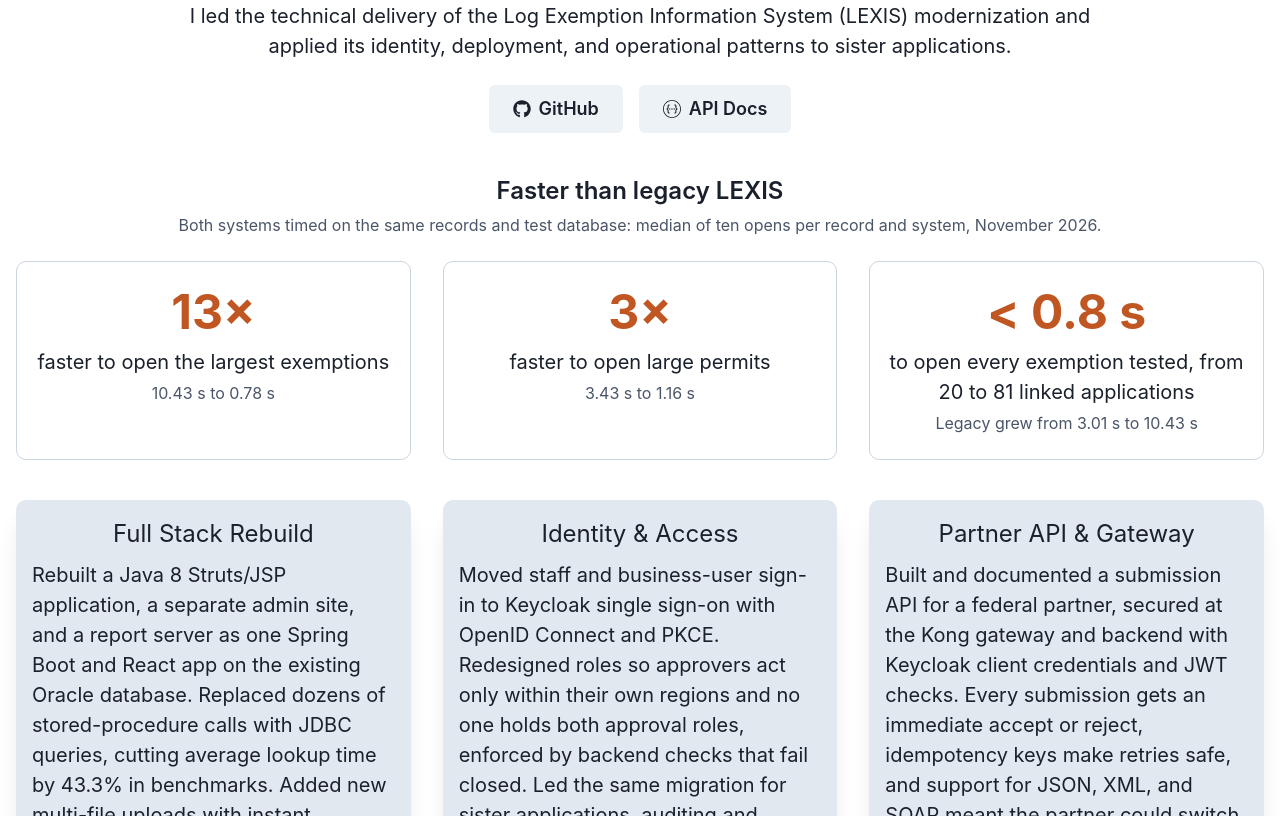
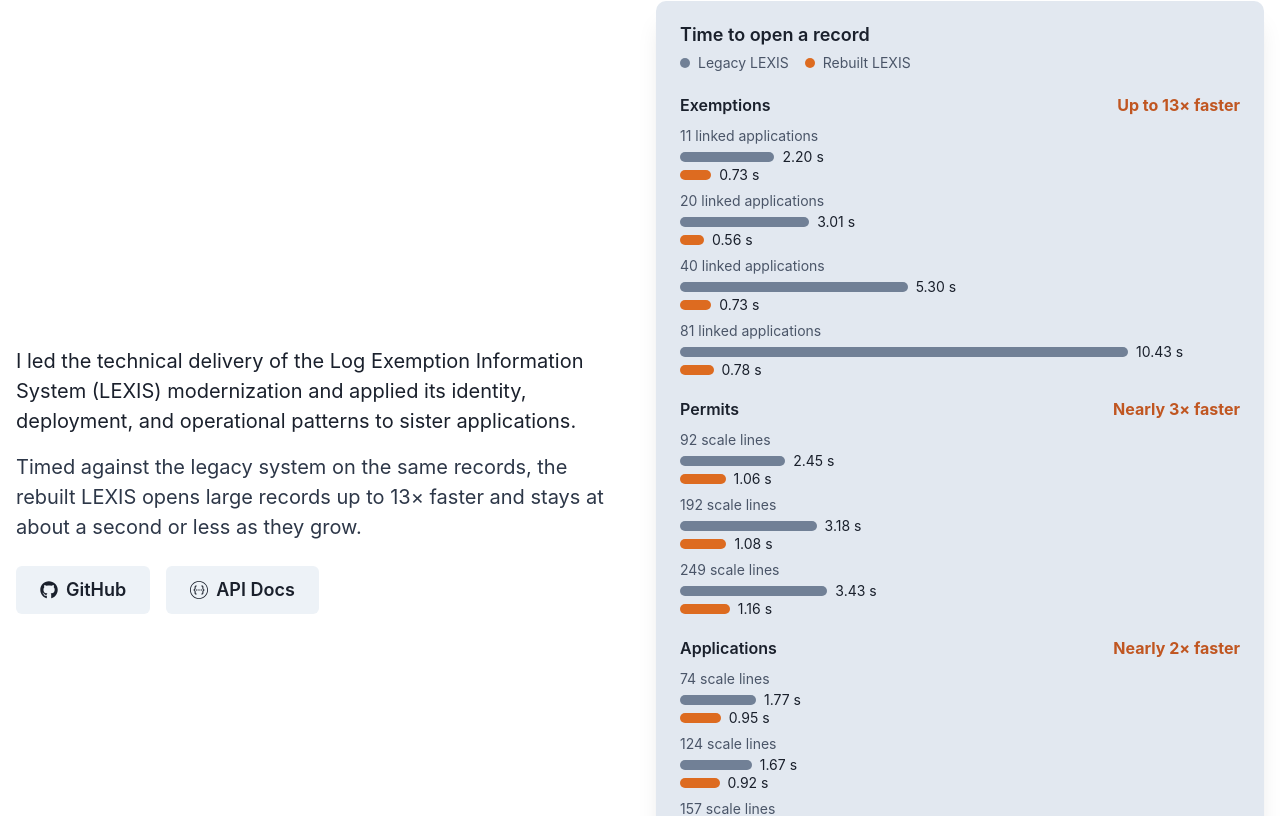
Before and after one commit to alexmcdermid/portfolio-website-chakra, a React (Create React App) app: page / in a window 1280 px wide. Shown: the part 1304-2120 px from the top of the page. Built offline with nearby package versions, Linux system fonts and the light colour scheme.

Commit message:
feat: show every lexis open-time result beside the contract intro

```diff
--- a/src/components/ContractServices.js
+++ b/src/components/ContractServices.js
@@ -6,12 +6,7 @@ import { DiJava } from 'react-icons/di'
 import { SiSpringboot, SiReact, SiOracle, SiOpenid, SiJsonwebtokens, SiKong, SiSwagger, SiRedhatopenshift, SiKubernetes, SiGithubactions, SiDocker, SiPrometheus, SiOwasp, SiVault } from 'react-icons/si'
 import { FaKey, FaUserShield, FaLock, FaCode, FaCubes, FaBell, FaBook, FaShieldAlt, FaFileUpload, FaLinkedin, FaGithub } from 'react-icons/fa'
 import React from 'react'
-
-const speedStats = [
-    { value: '13×', label: 'faster to open the largest exemptions', detail: '10.43 s to 0.78 s' },
-    { value: '3×', label: 'faster to open large permits', detail: '3.43 s to 1.16 s' },
-    { value: '< 0.8 s', label: 'to open every exemption tested, from 20 to 81 linked applications', detail: 'Legacy grew from 3.01 s to 10.43 s' },
-]
+import LexisOpenTimes from './LexisOpenTimes'
 
 const workstreams = [
     {
@@ -94,26 +89,22 @@ function ContractServices() {
             <Text fontSize='md' color={isDark ? "gray.200" : "gray.700"} px='4' pb='4'>
                 Recent engagement · Senior Full Stack Developer (contract) · May 2026 – Current
             </Text>
-            <Text fontSize={isNotSmallerScreen ? "xl" : "lg"} maxW='1000px' mx='auto' px='4' pb='6'>
+            <Flex direction={{ base: 'column', lg: 'row' }} align={{ base: 'stretch', lg: 'center' }} gap='8' w='100%' maxW='1280px' mx='auto' px='4' pb='10'>
+                <Box flex='1' minW='0' textAlign={{ base: 'center', lg: 'left' }}>
+                    <Text fontSize={isNotSmallerScreen ? "xl" : "lg"} pb='4'>
                         I led the technical delivery of the Log Exemption Information System (LEXIS) modernization and applied its identity, deployment, and operational patterns to sister applications.
                     </Text>
-            <Flex justify='center' align='center' gap={isNotSmallerScreen ? '4' : '2'} px='4' pb='10'>
+                    <Text fontSize={isNotSmallerScreen ? "xl" : "lg"} color={isDark ? "gray.200" : "gray.700"} pb='6'>
+                        Timed against the legacy system on the same records, the rebuilt LEXIS opens large records up to 13× faster and stays at about a second or less as they grow.
+                    </Text>
+                    <Flex justify={{ base: 'center', lg: 'flex-start' }} align='center' gap={isNotSmallerScreen ? '4' : '2'}>
                         <Button as='a' href="https://github.com/bcgov/nr-lexis" target='_blank' rel='noopener noreferrer' leftIcon={<FaGithub/>} size={isNotSmallerScreen ? 'lg' : 'md'}>GitHub</Button>
                         <Button as='a' href="https://openapi.apps.gov.bc.ca/?url=https://raw.githubusercontent.com/bcgov/nr-lexis/main/gateway/openapi.yaml" target='_blank' rel='noopener noreferrer' leftIcon={<SiSwagger/>} size={isNotSmallerScreen ? 'lg' : 'md'}>API Docs</Button>
                     </Flex>
-
-            <Text as='h3' fontSize='2xl' fontWeight='semibold' px='4' pb='1'>Faster than legacy LEXIS</Text>
-            <Text fontSize='md' color={isDark ? "gray.400" : "gray.600"} maxW='1000px' mx='auto' px='4' pb='6'>
-                Both systems timed on the same records and test database: median of ten opens per record and system, November 2026.
-            </Text>
-            <Flex wrap='wrap' justify='center' gap='8' w='100%' maxW='1280px' mx='auto' px='4' pb='10' textAlign='center'>
-                {speedStats.map(({ value, label, detail }) => (
-                    <Box key={value} w={{ base: '100%', md: 'calc(33.333% - 1.334rem)' }} px='4' py='6' rounded='10px' borderWidth='1px' borderColor={isDark ? 'gray.600' : 'gray.300'}>
-                        <Text fontSize={isNotSmallerScreen ? '5xl' : '4xl'} fontWeight='bold' lineHeight='1.1' color={isDark ? 'orange.300' : 'orange.600'}>{value}</Text>
-                        <Text fontSize={isNotSmallerScreen ? 'xl' : 'lg'} pt='2'>{label}</Text>
-                        <Text fontSize='md' color={isDark ? "gray.400" : "gray.600"} pt='1'>{detail}</Text>
                 </Box>
-                ))}
+                <Box flex='1' minW='0'>
+                    <LexisOpenTimes/>
+                </Box>
             </Flex>
 
             <Flex wrap='wrap' justify='center' align='stretch' gap='8' w='100%' maxW='1280px' mx='auto' px='4' textAlign='center'>
--- /dev/null
+++ b/src/components/LexisOpenTimes.js
@@ -0,0 +1,89 @@
+import { useColorMode } from '@chakra-ui/color-mode'
+import { Flex, Box, Text } from '@chakra-ui/layout';
+import { VisuallyHidden } from '@chakra-ui/react';
+import React from 'react'
+
+// Median seconds until a record is ready to work with, ten opens per record and system,
+// legacy and rebuilt LEXIS on the same records and test database (November 20, 2026).
+const openTimesByRecordType = [
+    {
+        recordType: 'Exemptions',
+        headline: 'Up to 13× faster',
+        records: [
+            { size: '11 linked applications', legacySeconds: 2.20, rebuiltSeconds: 0.73 },
+            { size: '20 linked applications', legacySeconds: 3.01, rebuiltSeconds: 0.56 },
+            { size: '40 linked applications', legacySeconds: 5.30, rebuiltSeconds: 0.73 },
+            { size: '81 linked applications', legacySeconds: 10.43, rebuiltSeconds: 0.78 },
+        ],
+    },
+    {
+        recordType: 'Permits',
+        headline: 'Nearly 3× faster',
+        records: [
+            { size: '92 scale lines', legacySeconds: 2.45, rebuiltSeconds: 1.06 },
+            { size: '192 scale lines', legacySeconds: 3.18, rebuiltSeconds: 1.08 },
+            { size: '249 scale lines', legacySeconds: 3.43, rebuiltSeconds: 1.16 },
+        ],
+    },
+    {
+        recordType: 'Applications',
+        headline: 'Nearly 2× faster',
+        records: [
+            { size: '74 scale lines', legacySeconds: 1.77, rebuiltSeconds: 0.95 },
+            { size: '124 scale lines', legacySeconds: 1.67, rebuiltSeconds: 0.92 },
+            { size: '157 scale lines', legacySeconds: 1.96, rebuiltSeconds: 1.02 },
+        ],
+    },
+]
+
+const slowestSeconds = Math.max(...openTimesByRecordType.flatMap(({ records }) => records.map(({ legacySeconds }) => legacySeconds)))
+
+function SecondsBar({ systemName, seconds, barColor }) {
+    return (
+        <Flex align='center' gap='2' mt='1'>
+            <Box h='10px' w={`${(seconds / slowestSeconds) * 80}%`} flexShrink='0' rounded='full' bg={barColor} aria-hidden='true'/>
+            <Text fontSize='sm' lineHeight='1' whiteSpace='nowrap'>
+                <VisuallyHidden>{systemName}: </VisuallyHidden>{seconds.toFixed(2)} s
+            </Text>
+        </Flex>
+    )
+}
+
+function LexisOpenTimes() {
+
+    const { colorMode } = useColorMode();
+    const isDark = colorMode === "dark";
+    const legacyBarColor = isDark ? 'gray.400' : 'gray.500';
+    const rebuiltBarColor = isDark ? 'orange.300' : 'orange.500';
+    const mutedTextColor = isDark ? 'gray.300' : 'gray.600';
+
+    return (
+        <Box rounded='10px' bg={isDark ? 'gray.700' : 'gray.200'} shadow='xl' px={{ base: '4', md: '6' }} py='5' textAlign='left'>
+            <Text fontSize='lg' fontWeight='semibold'>Time to open a record</Text>
+            <Flex wrap='wrap' gap='4' pt='1' fontSize='sm' color={mutedTextColor}>
+                <Flex align='center' gap='2'><Box w='10px' h='10px' rounded='full' bg={legacyBarColor} aria-hidden='true'/>Legacy LEXIS</Flex>
+                <Flex align='center' gap='2'><Box w='10px' h='10px' rounded='full' bg={rebuiltBarColor} aria-hidden='true'/>Rebuilt LEXIS</Flex>
+            </Flex>
+            {openTimesByRecordType.map(({ recordType, headline, records }) => (
+                <Box key={recordType} pt='5'>
+                    <Flex justify='space-between' align='baseline' wrap='wrap' columnGap='4'>
+                        <Text fontWeight='semibold'>{recordType}</Text>
+                        <Text fontWeight='bold' color={isDark ? 'orange.300' : 'orange.600'}>{headline}</Text>
+                    </Flex>
+                    {records.map(({ size, legacySeconds, rebuiltSeconds }) => (
+                        <Box key={size} pt='2'>
+                            <Text fontSize='sm' color={mutedTextColor}>{size}</Text>
+                            <SecondsBar systemName='Legacy LEXIS' seconds={legacySeconds} barColor={legacyBarColor}/>
+                            <SecondsBar systemName='Rebuilt LEXIS' seconds={rebuiltSeconds} barColor={rebuiltBarColor}/>
+                        </Box>
+                    ))}
+                </Box>
+            ))}
+            <Text fontSize='sm' color={mutedTextColor} pt='5'>
+                Seconds until the record is ready to work with: median of ten opens per record and system, timed on the same records and test database in November 2026. Offers open in under 0.3 s in both.
+            </Text>
+        </Box>
+    )
+}
+
+export default LexisOpenTimes
```
Lines whose indentation alone changed are shown as unchanged.
